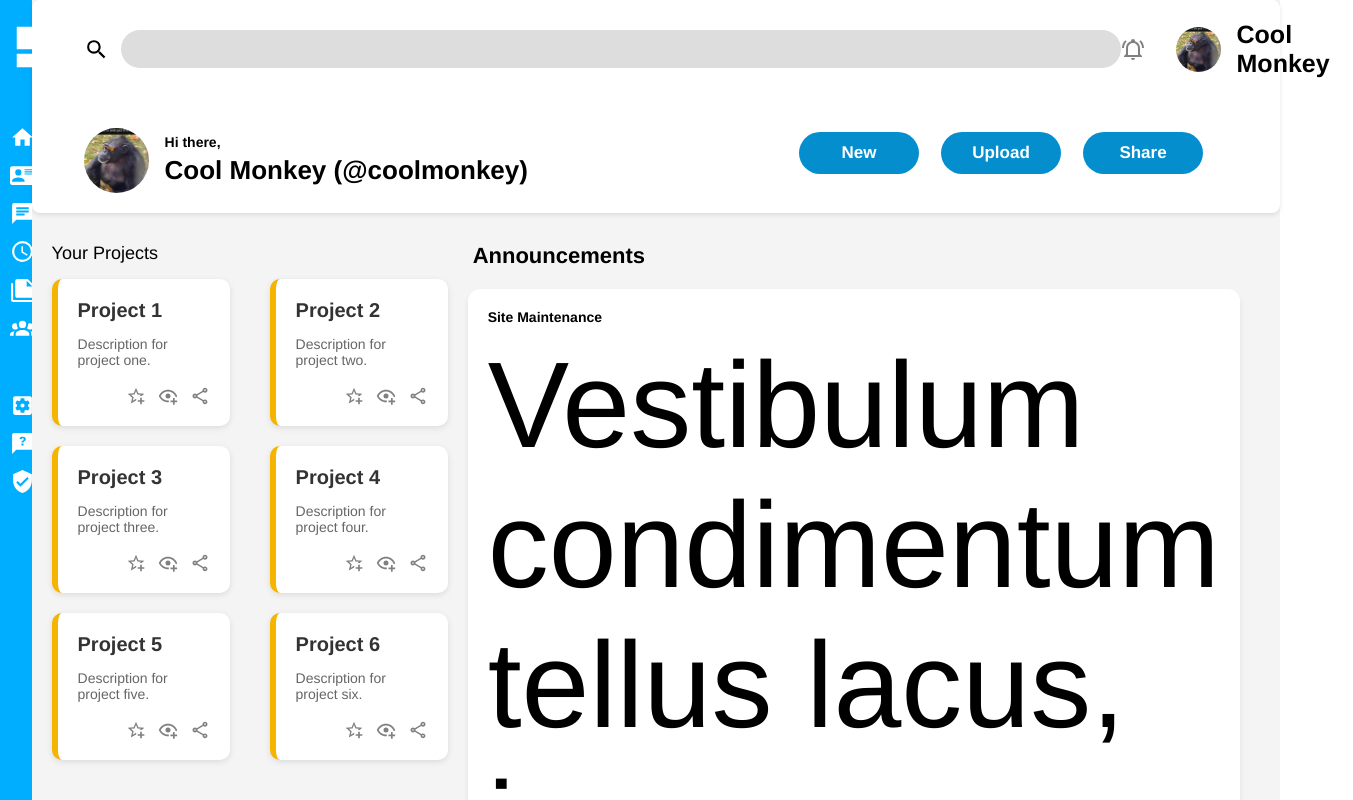
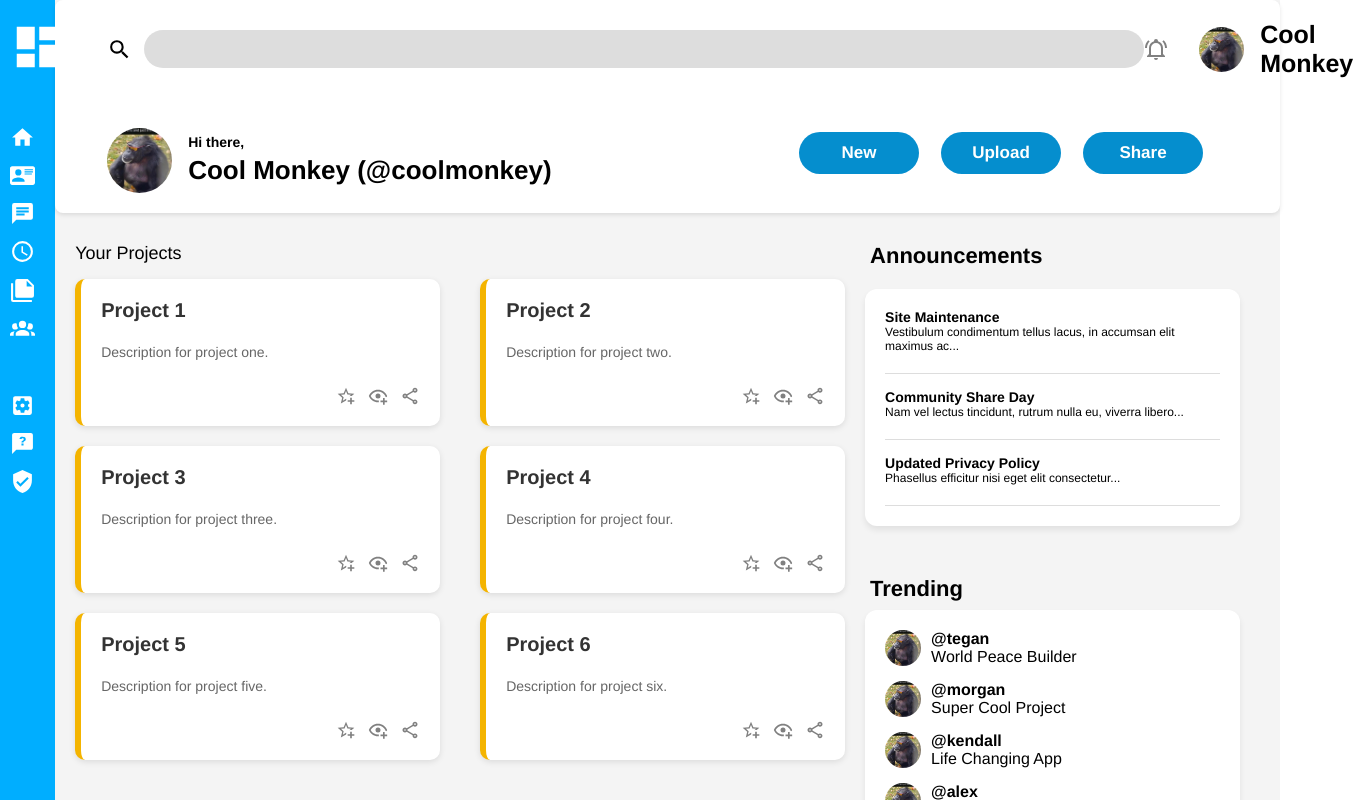
Before and after one commit to ardaMunlu/odin-admin-dashboard, a plain HTML site: page index.html in a window 1280 px wide. Shown: the whole page, 1353 px wide, since content can reach past the window. Drawn offline with Linux system fonts and the light colour scheme.

Commit message:
Update style.css

```diff
--- a/style.css
+++ b/style.css
@@ -298,7 +298,7 @@
 .announcement-item {
   font-size: 14px;
   border-bottom: 1px solid #ddd;
-  padding-bottom: 15px;
+  padding-bottom: 20px;
 }
 
 /* Trending */
@@ -317,6 +317,5 @@
   padding-top: 252px;
 }
 .s-text{
-  padding-top: 10px;
-  font-size: 122px;
+  font-size: 12px;
 }
```
